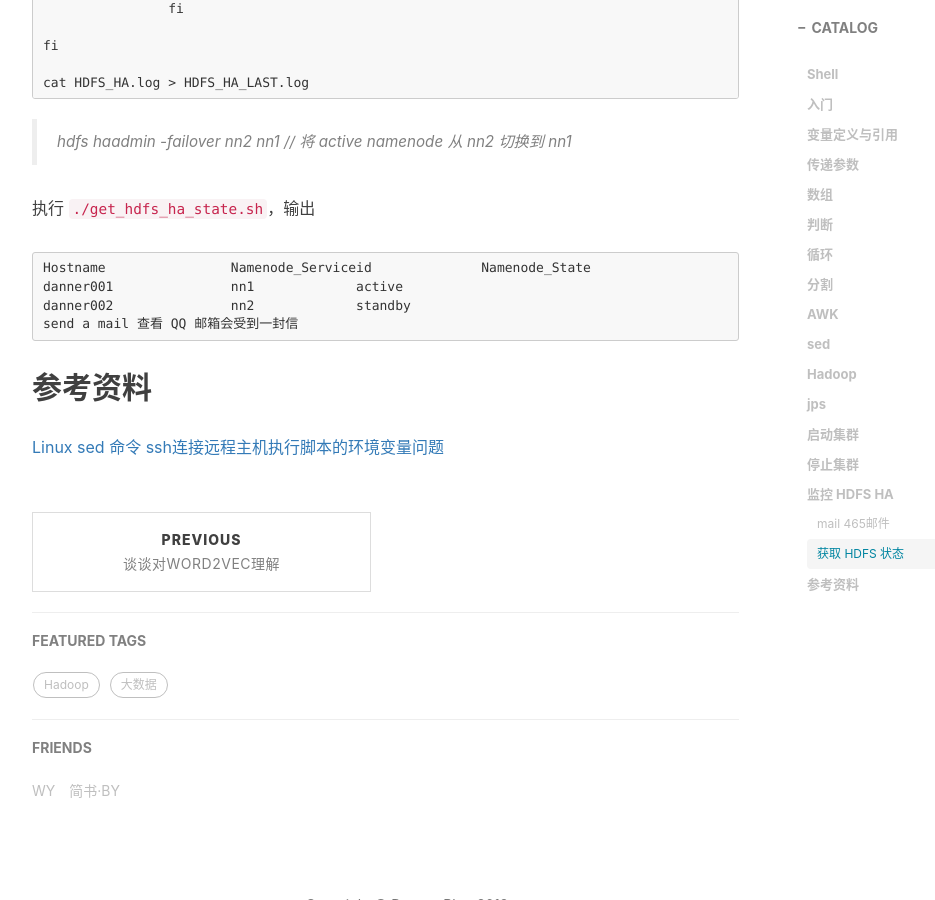
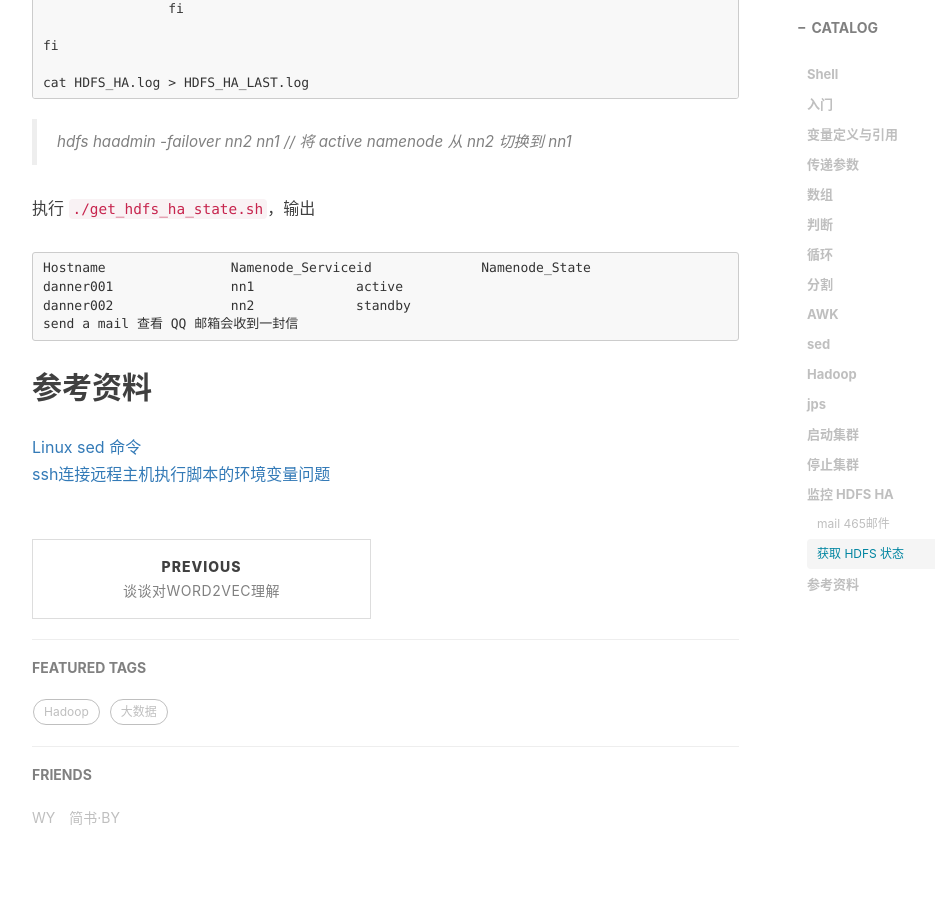
Before and after one commit to vendanner/vendanner.github.io, a Jekyll site: the page built from _posts/2019-08-22-Hadoop 监控脚本.md, in a window 1280 px wide and 900 px high, scrolled down 11861 px. Shown: the whole window, without its empty margins (233-1168 px from the left). Built offline with Jekyll 4.4.1, drawn with Linux system fonts in a browser that asks for light colours; nearby versions of some CDN libraries; comment, search, counter and statistics services are not loaded.

Commit message:
Update 2019-08-22-Hadoop 监控脚本.md

```diff
--- a/_posts/2019-08-22-Hadoop 监控脚本.md
+++ b/_posts/2019-08-22-Hadoop 监控脚本.md
@@ -510,11 +510,11 @@ tags:
 	danner001               nn1             active
 	danner002               nn2             standby
 	send a mail
-查看 QQ 邮箱会受到一封信
+查看 QQ 邮箱会收到一封信
 
 
 
 
 ## 参考资料
-[Linux sed 命令](https://www.runoob.com/linux/linux-comm-sed.html)
+[Linux sed 命令](https://www.runoob.com/linux/linux-comm-sed.html)<br>
 [ssh连接远程主机执行脚本的环境变量问题](http://feihu.me/blog/2014/env-problem-when-ssh-executing-command-on-remote/)
```
